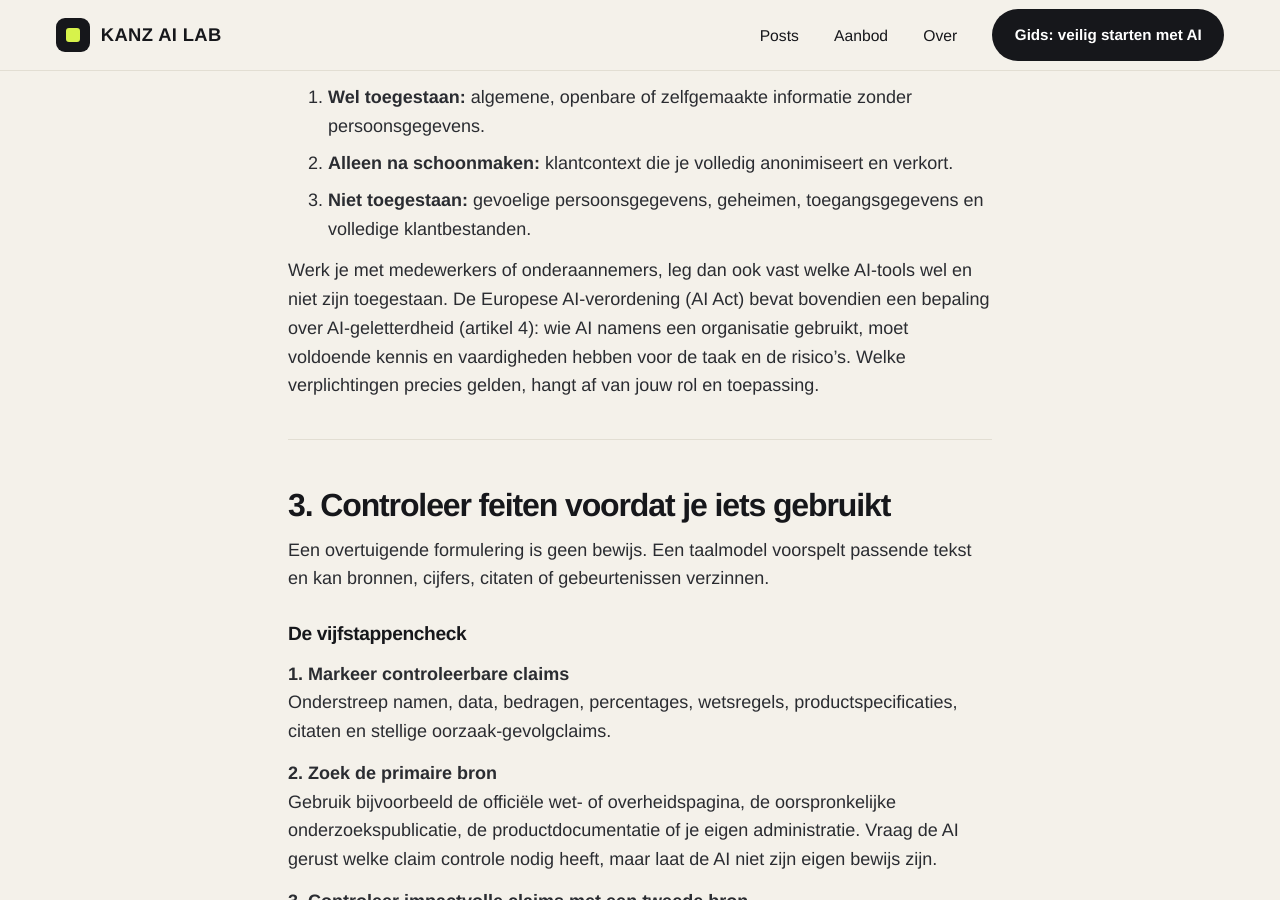
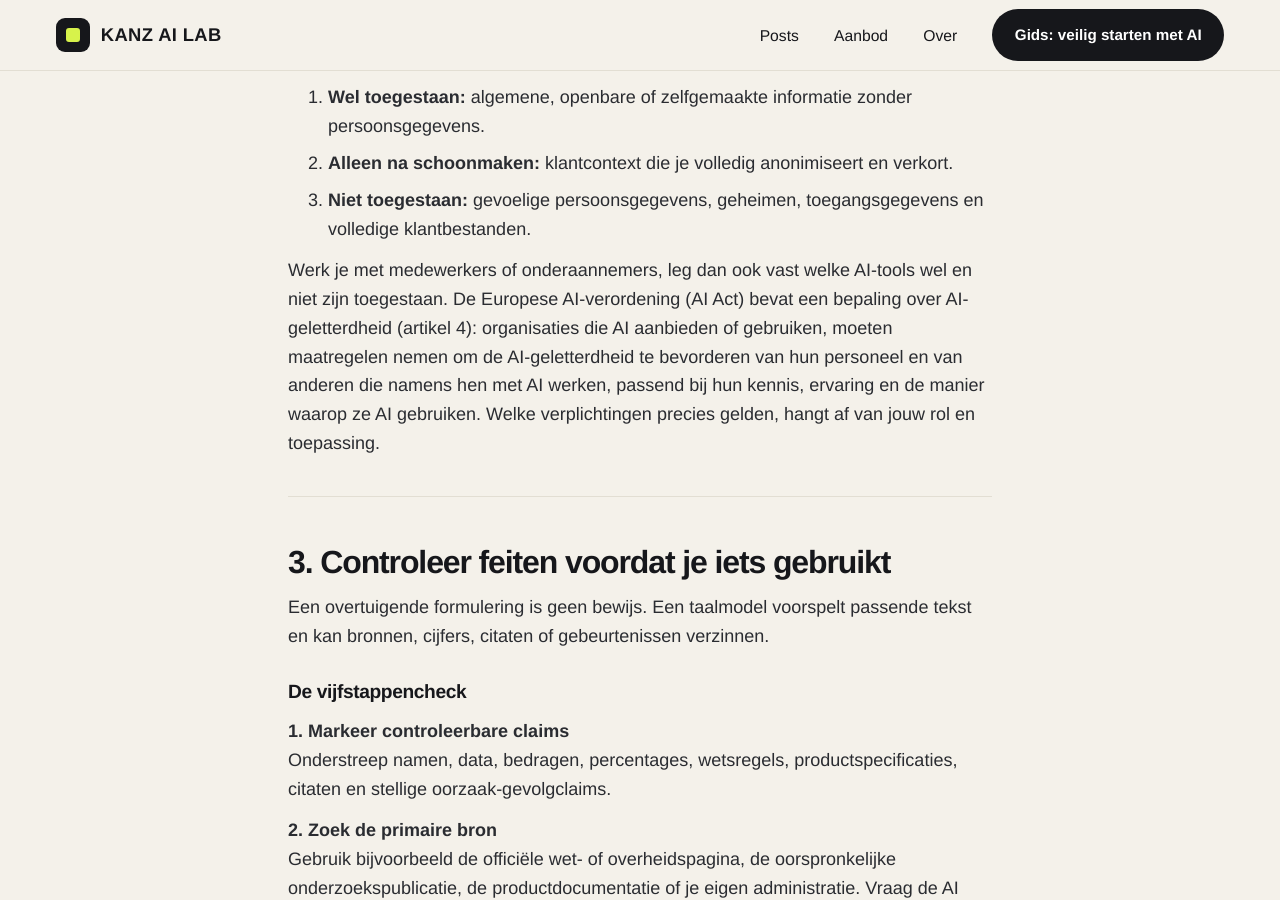
Before and after one commit to kanz-ai-lab-nl/kanz-ai-lab-nl.github.io, a Jekyll site: the page built from gids/index.md, in a window 1280 px wide and 900 px high, scrolled down 3854 px. Built offline with Jekyll 4.4.1, drawn with Linux system fonts in a browser that asks for light colours; our own code applies the rules of GitHub Pages for plain Markdown files.

Commit message:
Taak 3: gids - zin over AI Act artikel 4 gecorrigeerd naar de huidige officiële tekst

```diff
--- a/gids/index.md
+++ b/gids/index.md
@@ -104,7 +104,7 @@ Kun je dit niet duidelijk vaststellen? Voer dan geen persoonsgegevens of vertrou
 2. **Alleen na schoonmaken:** klantcontext die je volledig anonimiseert en verkort.
 3. **Niet toegestaan:** gevoelige persoonsgegevens, geheimen, toegangsgegevens en volledige klantbestanden.
 
-Werk je met medewerkers of onderaannemers, leg dan ook vast welke AI-tools wel en niet zijn toegestaan. De Europese AI-verordening (AI Act) bevat bovendien een bepaling over AI-geletterdheid (artikel 4): wie AI namens een organisatie gebruikt, moet voldoende kennis en vaardigheden hebben voor de taak en de risico's. Welke verplichtingen precies gelden, hangt af van jouw rol en toepassing.
+Werk je met medewerkers of onderaannemers, leg dan ook vast welke AI-tools wel en niet zijn toegestaan. De Europese AI-verordening (AI Act) bevat een bepaling over AI-geletterdheid (artikel 4): organisaties die AI aanbieden of gebruiken, moeten maatregelen nemen om de AI-geletterdheid te bevorderen van hun personeel en van anderen die namens hen met AI werken, passend bij hun kennis, ervaring en de manier waarop ze AI gebruiken. Welke verplichtingen precies gelden, hangt af van jouw rol en toepassing.
 
 ---
 
```
